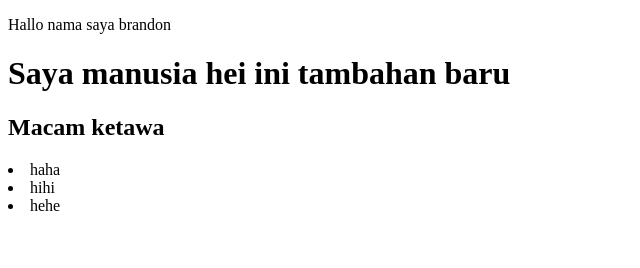
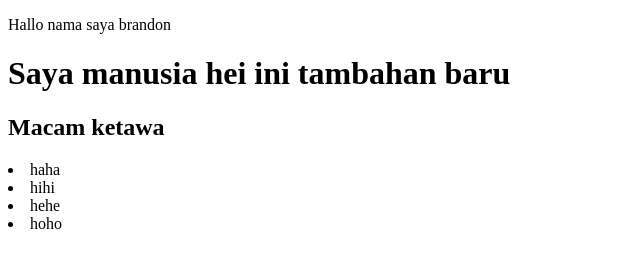
Before and after one commit to matthewbrandondani/nasgorsosis, a plain HTML site: page Index.html in a window 1280 px wide. Shown: the full height of the page, 0-640 px from the left. Drawn offline with Linux system fonts and the light colour scheme.

Commit message:
tambah hoho

```diff
--- a/Index.html
+++ b/Index.html
@@ -17,6 +17,7 @@
             <li>haha</li>
             <li>hihi</li>
             <li>hehe</li>
+            <li>hoho</li>
         </ui>
     </body>
 </html>
```
